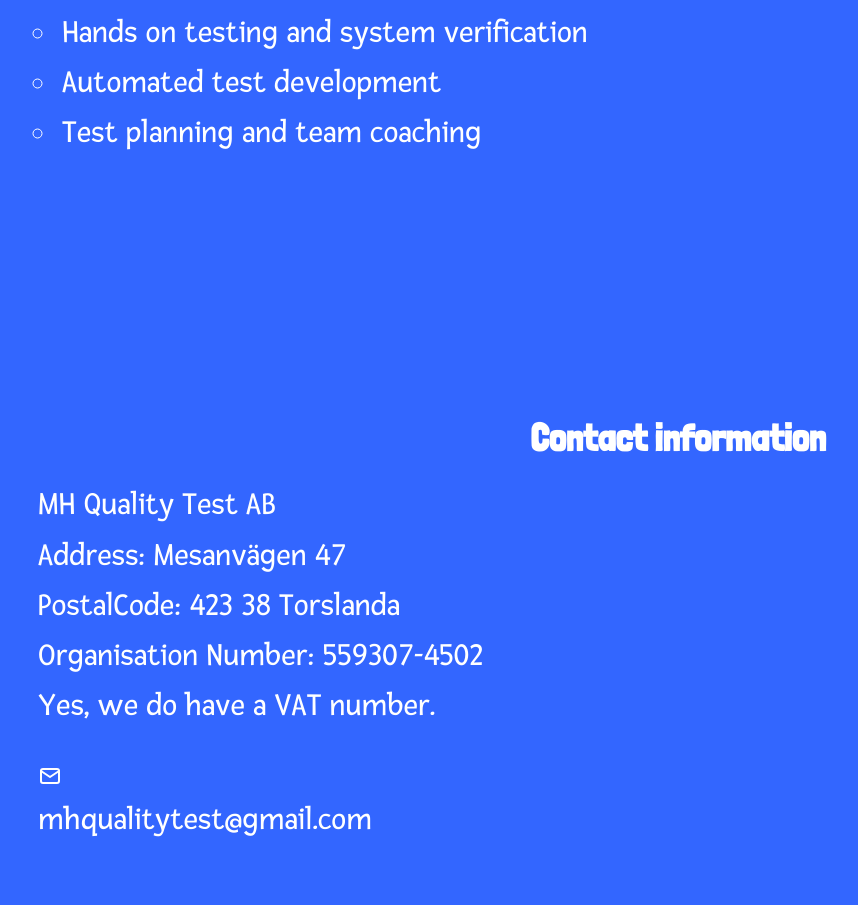
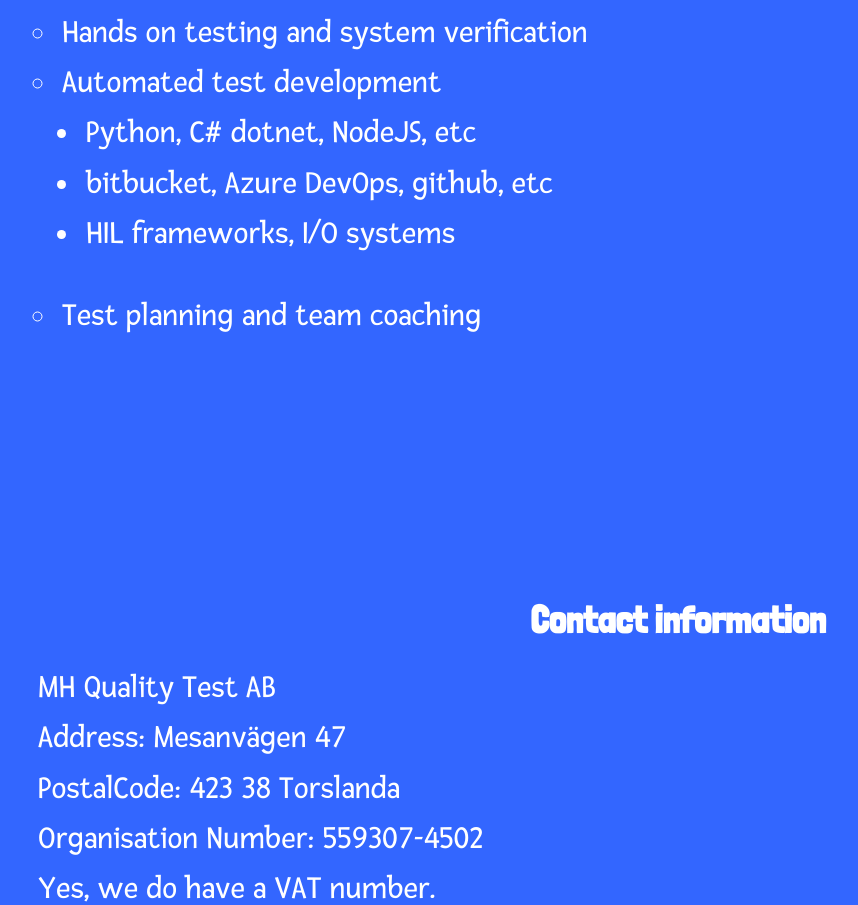
Before and after one commit to matshal/mhqualitytestweb, a Next.js app: page / in a window 1280 px wide. Shown: the part 1614-2519 px from the top of the page, without its empty margins (12-870 px from the left). Built offline with nearby package versions, Linux system fonts and the light colour scheme.

Commit message:
Added some facts

```diff
--- a/components/facts.tsx
+++ b/components/facts.tsx
@@ -16,6 +16,11 @@
         </li>
         <li>
           Automated test development
+          <ul>
+            <li>Python, C# dotnet, NodeJS, etc</li>
+            <li>bitbucket, Azure DevOps, github, etc</li>
+            <li>HIL frameworks, I/O systems</li>
+          </ul>
         </li>
         <li>
           Test planning and team coaching
```
